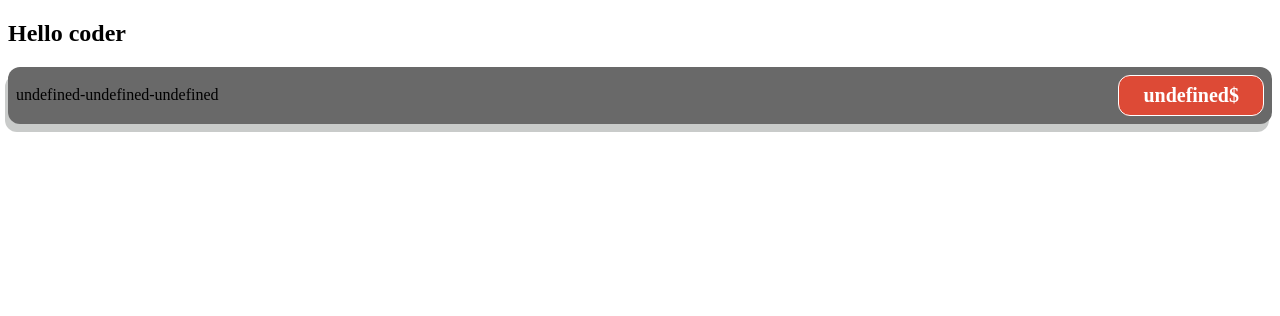
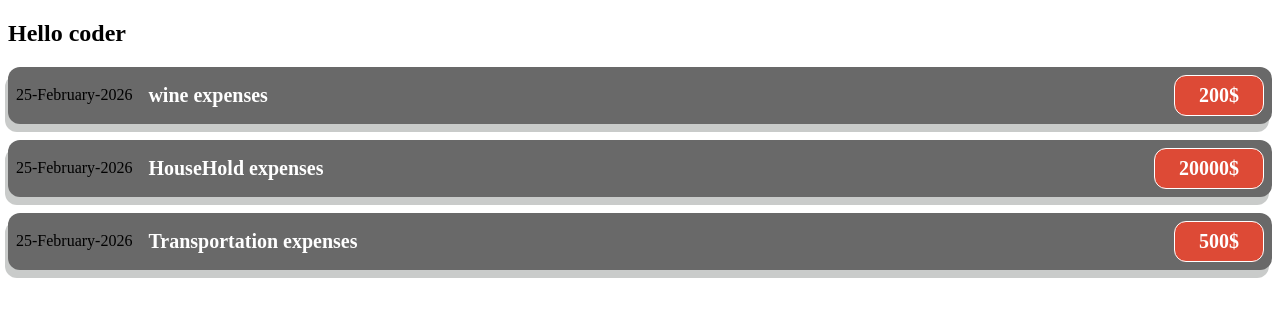
Before and after one commit to naveedkapoorkhan/ExpensesTracker, a React (Vite) app in the folder expense-stracker/: page / in a window 1280 px wide. Shown: the top 316 px of the page. Built offline with nearby package versions, Linux system fonts and the light colour scheme.

Commit message:
destructure the array and then loop each element by map method to  display data

```diff
--- a/expense-stracker/src/components/ExpenseItem.jsx
+++ b/expense-stracker/src/components/ExpenseItem.jsx
@@ -1,15 +1,21 @@
 import './ExpenseItem.css';
 
-function ExpenseItem(props) {
-   let {title,day,month,year,expensesAmount}=props
+function ExpenseItem({expenses}) {
+
   return (
-    <div className='expense-item'>
-      <div className='expense-item__date'>{`${day}-${month}-${year}`}</div>
+    <>
+  {
+    expenses.map((expense,index)=>(
+
+        <div className='expense-item' key={index}>
+      <div className='expense-item__date'>{`${expense.day}-${expense.month}-${expense.year}`}</div>
       <div className='expense-item__description'>
-        <h2>{title}</h2>
-        <div className='expense-item__price'>{`${expensesAmount}$`}</div>
+        <h2>{expense.expenseTitle}</h2>
+        <div className='expense-item__price'>{`${expense.expenseAmount}$`}</div>
       </div>
     </div>
+    ))
+  }</>
   );
 }
 
```
